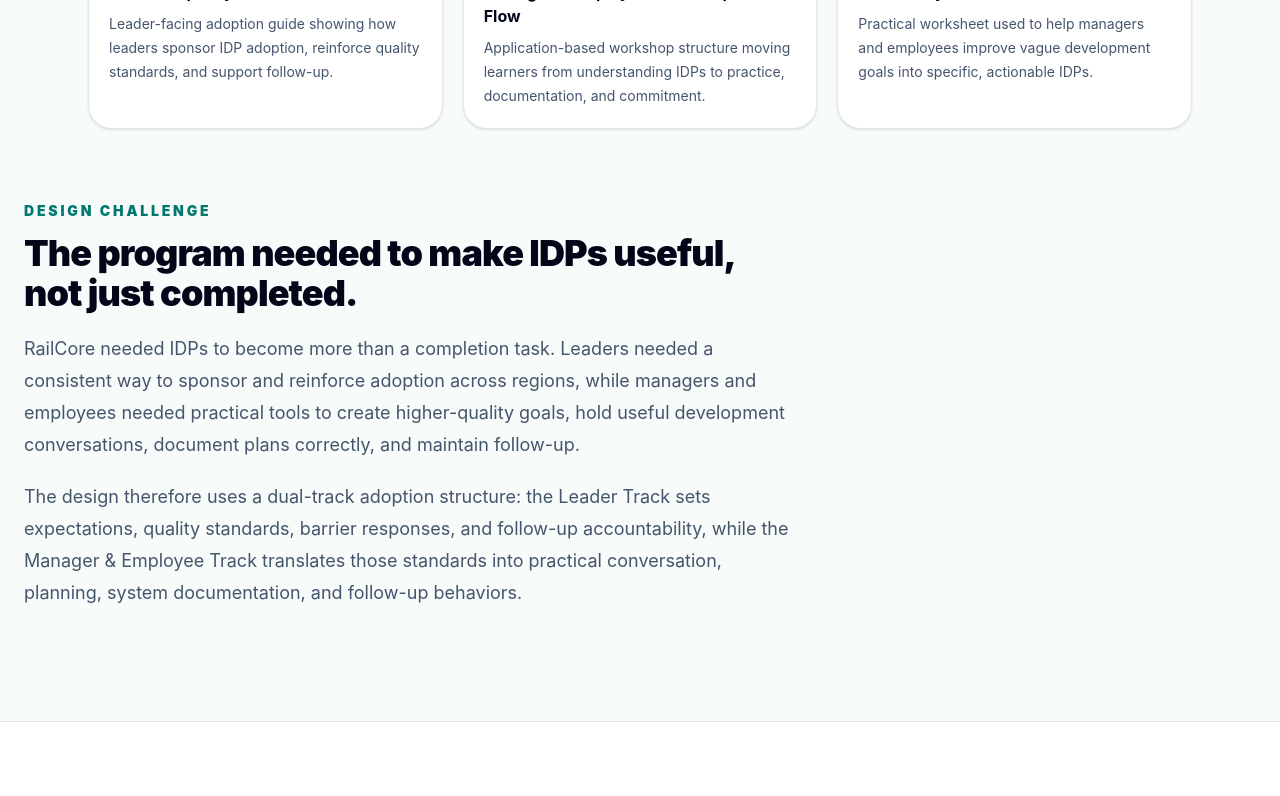
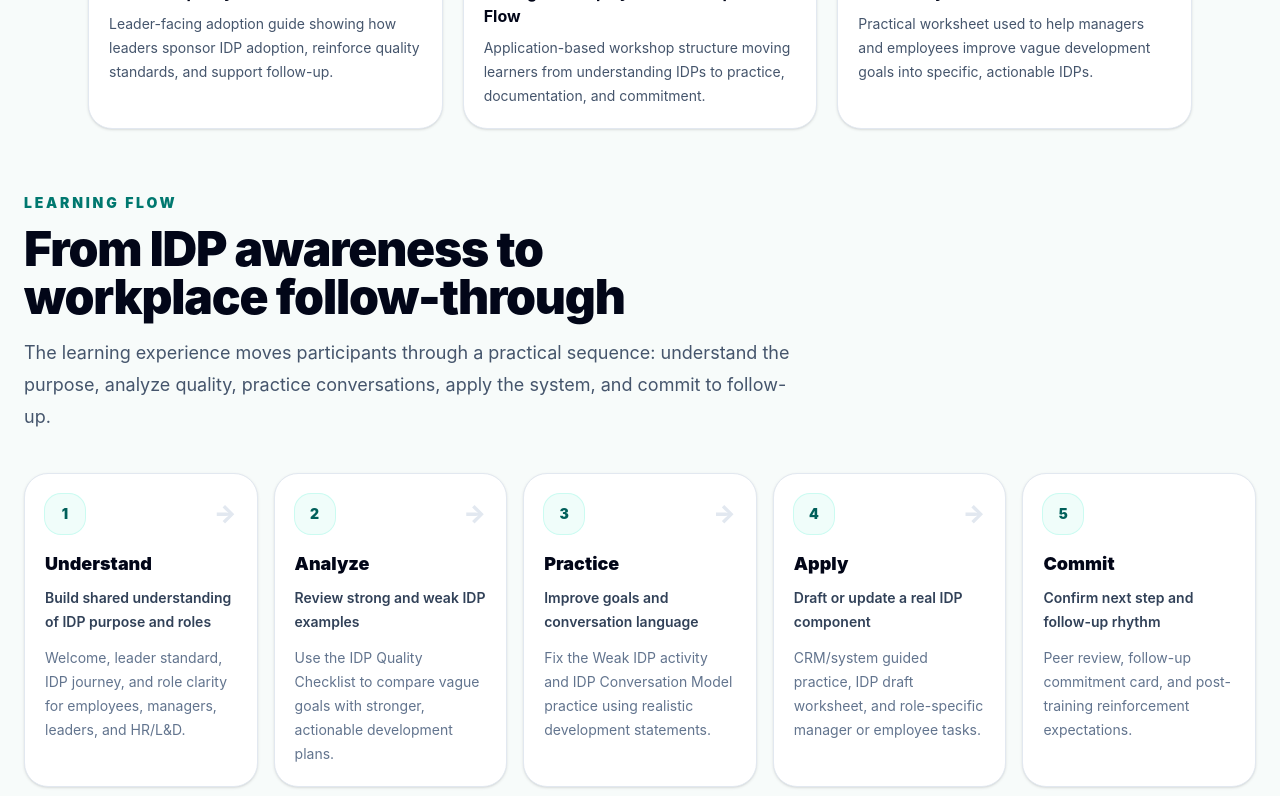
Before and after one commit to tobyelephant/instructional-design-portfolio, a React (Vite) app: page /projects/idp-training in a window 1280 px wide. Shown: the part 1340-2136 px from the top of the page. Built offline with nearby package versions, Linux system fonts and the light colour scheme.

Commit message:
Add visual learning journeys to project pages

```diff
--- /dev/null
+++ b/src/components/LearningJourney.jsx
@@ -0,0 +1,59 @@
+export default function LearningJourney({
+  eyebrow = "Learning Journey",
+  title,
+  description,
+  items = [],
+}) {
+  return (
+    <section className="mx-auto max-w-7xl px-6 py-16">
+      <div className="mb-10 max-w-3xl">
+        <p className="text-sm font-black uppercase tracking-[0.2em] text-teal-700">
+          {eyebrow}
+        </p>
+
+        <h2 className="mt-3 text-4xl font-black tracking-tight text-slate-950 md:text-5xl">
+          {title}
+        </h2>
+
+        {description && (
+          <p className="mt-4 text-lg leading-8 text-slate-600">
+            {description}
+          </p>
+        )}
+      </div>
+
+      <div className="grid gap-4 md:grid-cols-2 lg:grid-cols-5">
+        {items.map((item, index) => (
+          <div
+            key={item.stage}
+            className="relative rounded-3xl border border-slate-200 bg-white p-5 shadow-sm"
+          >
+            <div className="mb-4 flex items-center justify-between">
+              <div className="flex h-10 w-10 items-center justify-center rounded-2xl bg-teal-50 text-sm font-black text-teal-800 ring-1 ring-teal-100">
+                {index + 1}
+              </div>
+
+              {index < items.length - 1 && (
+                <span className="hidden text-2xl font-black text-slate-200 lg:block">
+                  →
+                </span>
+              )}
+            </div>
+
+            <h3 className="text-lg font-black text-slate-950">
+              {item.stage}
+            </h3>
+
+            <p className="mt-2 text-sm font-semibold leading-6 text-slate-700">
+              {item.purpose}
+            </p>
+
+            <p className="mt-3 text-sm leading-6 text-slate-500">
+              {item.activity}
+            </p>
+          </div>
+        ))}
+      </div>
+    </section>
+  );
+}
--- a/src/pages/EuroBridgeTrainingSystem.jsx
+++ b/src/pages/EuroBridgeTrainingSystem.jsx
@@ -1,3 +1,4 @@
+import LearningJourney from "../components/LearningJourney";
 import ArtifactGallery from "../components/ArtifactGallery";
 import { Link } from "react-router-dom";
 import {
@@ -251,6 +252,39 @@ const artifactGallery = [
   },
 ];
 
+const learningJourney = [
+  {
+    stage: "Business Challenge",
+    purpose: "Clarify the real performance problem",
+    activity:
+      "Identify why sales training was not trusted, where onboarding was inconsistent, and why high performers relied more on product leaders than formal training.",
+  },
+  {
+    stage: "Needs Analysis",
+    purpose: "Separate training gaps from system gaps",
+    activity:
+      "Analyze learner groups, stakeholder expectations, sales behaviors, coaching gaps, and barriers to adoption.",
+  },
+  {
+    stage: "Talent Architecture",
+    purpose: "Design a system, not a single course",
+    activity:
+      "Build a talent development structure connecting onboarding, existing employee growth, manager coaching, and high performer contribution.",
+  },
+  {
+    stage: "Role-Based Paths",
+    purpose: "Give each group a practical development path",
+    activity:
+      "Create separate paths for new hires, existing sales employees, managers, and high performers so each group knows what to learn and how to apply it.",
+  },
+  {
+    stage: "Evaluation",
+    purpose: "Connect learning to sales behavior and coaching follow-up",
+    activity:
+      "Define success measures around onboarding readiness, sales capability, manager coaching, SME contribution, and training trust.",
+  },
+];
+
 export default function EuroBridgeTrainingSystem() {
   return (
     <main className="min-h-screen bg-[#f7fbfa] text-slate-900">
@@ -330,6 +364,12 @@ export default function EuroBridgeTrainingSystem() {
   items={artifactGallery}
 />
 
+<LearningJourney
+  eyebrow="Learning System Flow"
+  title="From sales training problem to talent development system"
+  description="The project moves from diagnosing the business problem to designing a role-based learning and coaching architecture that supports onboarding, sales growth, manager reinforcement, and high performer knowledge capture."
+  items={learningJourney}
+/>
       <section className="mx-auto max-w-7xl px-6 py-18">
         <div className="mb-10 max-w-3xl">
           <p className="text-sm font-black uppercase tracking-[0.2em] text-teal-700">
--- a/src/pages/GenerationalCommunication.jsx
+++ b/src/pages/GenerationalCommunication.jsx
@@ -1,3 +1,4 @@
+import LearningJourney from "../components/LearningJourney";
 import ArtifactGallery from "../components/ArtifactGallery";
 import { Link } from "react-router-dom";
 import {
@@ -279,6 +280,13 @@ export default function GenerationalCommunication() {
   items={artifactGallery}
 />
 
+<LearningJourney
+  eyebrow="Learning Flow"
+  title="From communication anxiety to manager-ready practice"
+  description="The workshop moves interns through a practical sequence: recognize communication challenges, understand the manager lens, apply the CLEAR framework, rewrite messages, practice asking better questions, and commit to a workplace action."
+  items={learningFlow}
+/>
+
       <section className="mx-auto max-w-7xl px-6 py-18">
         <div className="mb-10 max-w-3xl">
           <p className="text-sm font-black uppercase tracking-[0.2em] text-teal-700">
--- a/src/pages/IDPTraining.jsx
+++ b/src/pages/IDPTraining.jsx
@@ -1,4 +1,5 @@
 import { Link } from "react-router-dom";
+import LearningJourney from "../components/LearningJourney";
 import ArtifactGallery from "../components/ArtifactGallery";
 import {
   ArrowLeft,
@@ -325,6 +326,12 @@ export default function IDPTraining() {
   description="These artifacts show how the project moved beyond awareness training into a structured adoption system with leadership sponsorship, manager coaching, employee planning, and follow-up support."
   items={artifactGallery}
 />
+<LearningJourney
+  eyebrow="Learning Flow"
+  title="From IDP awareness to workplace follow-through"
+  description="The learning experience moves participants through a practical sequence: understand the purpose, analyze quality, practice conversations, apply the system, and commit to follow-up."
+  items={learningFlow}
+/>
 
       <section className="mx-auto max-w-7xl px-6 py-18">
         <div className="mb-10 max-w-3xl">
```
